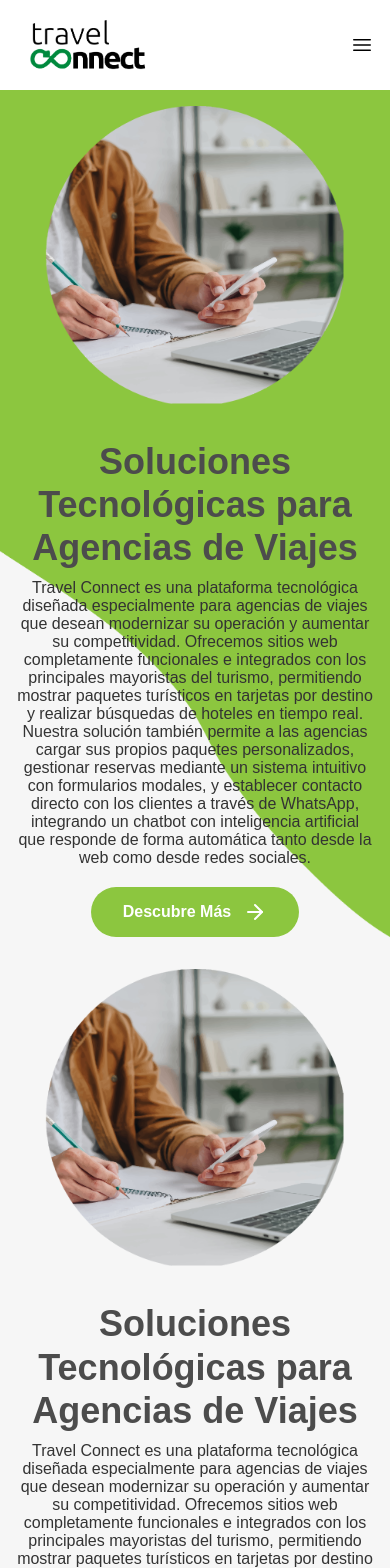
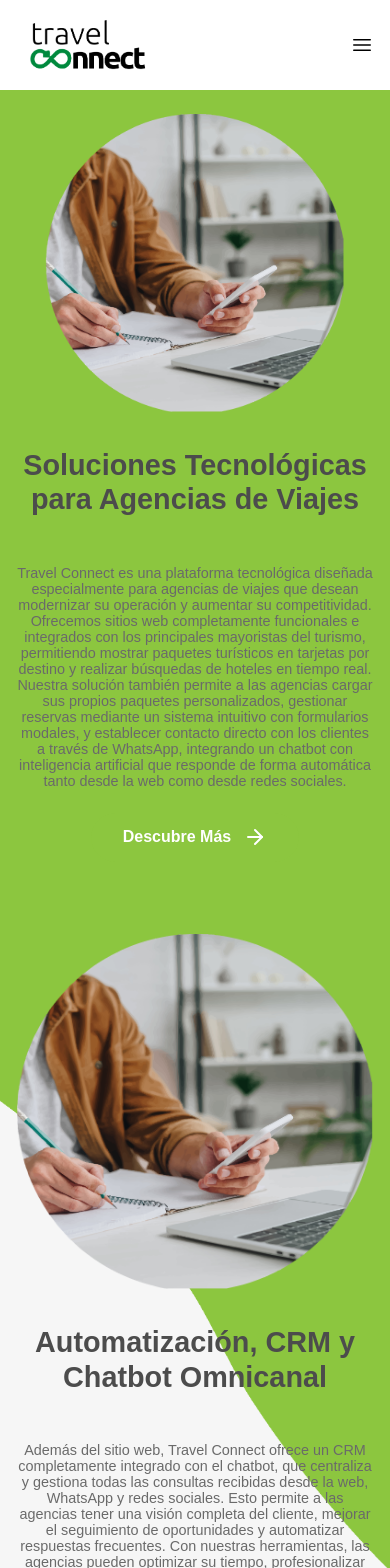
Before and after one commit to paolanovick/travel-connect-frontend, a React (Create React App) app: page / in a window 390 px wide. Shown: the top 1568 px of the page. Built offline with nearby package versions, Linux system fonts and the light colour scheme.

Commit message:
un solo container en nosotros

```diff
--- a/src/App.css
+++ b/src/App.css
@@ -80,6 +80,7 @@ nav {
   cursor: pointer;
   font-size: 1.5rem;
 }
+
 .plan-benefits {
   list-style: none;
   padding: 0;
@@ -126,73 +127,74 @@ nav {
   }
 }
 
-/* Estilos para la sección principal (hero) */
-.home-banner-container {
+/* NUEVA ESTRUCTURA: Contenedor unificado para secciones con background continuo */
+.home-banner-container.unified-sections {
   display: flex;
-  align-items: center;
-  justify-content: center;
-  gap: 2rem;
-  padding: 2rem;
+  flex-direction: column;
+  position: relative;
   background-size: cover;
   background-position: center;
-  position: relative;
-  min-height: 500px;
+  min-height: 100vh; /* Asegura altura suficiente para ambas secciones */
+  padding: 0; /* Sin padding en el contenedor principal */
 }
 
-/* Background siempre en la parte superior derecha */
-.home-bannerImage-container {
+/* Background verde continuo que cubre todo el contenedor */
+.unified-sections .home-bannerImage-container {
   position: absolute;
   top: 0;
   right: 0;
   z-index: -2;
-  max-width: 700px;
-  width: 50%;
+  width: 60%; /* Ajusta el ancho según prefieras */
   height: 100%;
 }
 
-.home-bannerImage-container img {
+.unified-sections .home-bannerImage-container img {
   width: 100%;
   height: 100%;
   object-fit: cover;
 }
 
-/* Hacer la imagen responsiva en pantallas medianas */
-@media (max-width: 1200px) {
-  .home-bannerImage-container {
-    width: 60%;
-  }
+/* Cada sección de contenido */
+.section-content {
+  display: flex;
+  align-items: center;
+  justify-content: center;
+  gap: 2rem;
+  padding: 4rem 2rem; /* Padding individual para cada sección */
+  position: relative;
+  z-index: 1;
+  min-height: 50vh; /* Cada sección ocupa al menos la mitad de la pantalla */
 }
 
-/* Hacer la imagen responsiva en pantallas pequeñas */
-@media (max-width: 800px) {
-  .home-bannerImage-container {
-    width: 70%;
-  }
-}
-
-.home-image-section {
-  max-width: 500px;
-  flex: 1;
-  z-index: 1;
-}
-
-.home-text-section {
+/* Orden normal para la primera sección */
+.section-content .home-text-section {
   flex: 1;
   display: flex;
   flex-direction: column;
   justify-content: center;
   align-items: flex-start;
-  padding: 0;
-  margin: 0;
-  z-index: 1;
   max-width: 700px;
+  z-index: 2;
 }
 
+.section-content .home-image-section {
+  flex: 1;
+  max-width: 500px;
+  z-index: 1;
+}
+
+/* Orden invertido para la segunda sección */
+.section-content.reverse-order {
+  flex-direction: row-reverse;
+}
+
+/* Estilos de texto y botones (mantener los originales) */
 .primary-heading {
   font-size: clamp(2rem, 5vw, 4rem);
   color: #4c4c4c;
   max-width: 600px;
   line-height: 1.2;
+  margin-bottom: 1.5rem;
 }
 
 .primary-text {
@@ -227,68 +229,47 @@ nav {
   background-color: #000000;
 }
 
-/* CORRECCIÓN PRINCIPAL: Responsive para móviles */
-@media (max-width: 1024px) {
-  .home-banner-container {
-    flex-direction: column;
-    text-align: center;
-    gap: 1rem;
-    padding: 2rem 1rem;
-    align-items: center;
-  }
-
-  .home-text-section {
-    align-items: center;
-    text-align: center;
-    order: 2; /* El texto va después de la imagen */
-    z-index: 2;
-  }
-
-  .home-image-section {
-    max-width: 400px;
-    order: 1; /* La imagen va primero */
-    z-index: 1;
-    margin-bottom: 1rem;
-  }
-
-  /* Asegurar que el fondo verde se mantenga */
-  .home-bannerImage-container {
-    position: absolute;
-    top: 0;
-    right: 0;
-    width: 100%;
-    height: 100%;
-    z-index: -1;
+/* Responsividad para las secciones unificadas */
+@media (max-width: 1200px) {
+  .unified-sections .home-bannerImage-container {
+    width: 70%;
   }
 }
 
-/* Para la tercera sección (último div) - mantener orden normal */
-.home-banner-container:last-child {
-  flex-direction: column;
-}
-
 @media (max-width: 1024px) {
-  .home-banner-container:last-child {
-    flex-direction: column; /* Mantener orden normal, no reverse */
+  .section-content,
+  .section-content.reverse-order {
+    flex-direction: column;
+    text-align: center;
+    gap: 2rem;
+    padding: 3rem 1rem;
   }
 
-  .home-banner-container:last-child .home-image-section {
-    order: 1; /* Imagen arriba */
+  .section-content .home-text-section {
+    align-items: center;
+    text-align: center;
+    order: 2; /* Texto siempre abajo en móvil */
   }
 
-  .home-banner-container:last-child .home-text-section {
-    order: 2; /* Texto abajo */
+  .section-content .home-image-section,
+  .section-content.reverse-order .home-image-section {
+    max-width: 400px;
+    order: 1; /* Imagen siempre arriba en móvil */
+  }
+
+  /* Background verde cubre toda la pantalla en móvil */
+  .unified-sections .home-bannerImage-container {
+    width: 100%;
   }
 }
 
-/* Ajustes para pantallas muy pequeñas */
 @media (max-width: 600px) {
-  .home-banner-container {
-    min-height: 450px;
-    padding: 1.5rem 1rem;
+  .section-content {
+    padding: 2rem 1rem;
+    min-height: 40vh;
   }
 
-  .home-image-section {
+  .section-content .home-image-section {
     max-width: 300px;
   }
 
@@ -302,9 +283,8 @@ nav {
 }
 
 @media(max-width: 400px) {
-  .home-banner-container {
-    padding: 1rem;
-    min-height: 400px;
+  .section-content {
+    padding: 1.5rem 1rem;
   }
 
   .primary-heading {
@@ -321,7 +301,9 @@ nav {
   }
 }
 
-/* Sección Nosotros - estilos similares a Home, manteniendo tus classes */
+/* Resto del CSS original para otras secciones... */
+
+/* Sección Nosotros - estilos originales mantenidos */
 .about-section-container {
   position: relative;
   padding: 4rem 2rem;
@@ -350,7 +332,6 @@ nav {
   object-fit: cover;
 }
 
-/* Fondo estático */
 .about-background-image-container {
   position: absolute;
   top: 0;
@@ -366,7 +347,6 @@ nav {
   object-fit: cover;
 }
 
-/* Imagen ilustrativa */
 .about-section-image-container {
   position: relative;
   flex: 0.9;
@@ -381,7 +361,6 @@ nav {
   height: auto;
 }
 
-/* Texto */
 .about-section-text-container {
   position: relative;
   z-index: 3;
@@ -393,7 +372,6 @@ nav {
   gap: 1rem;
 }
 
-/* Responsividad para about section - CORRECCIÓN APLICADA */
 @media(max-width: 1024px) {
   .about-section-container {
     flex-direction: column;
@@ -407,27 +385,25 @@ nav {
     margin-right: 0;
     margin-bottom: 0;
     max-width: 400px;
-    order: 1; /* Imagen primero */
+    order: 1;
     z-index: 2;
   }
 
   .about-section-text-container {
     align-items: center;
     text-align: center;
-    order: 2; /* Texto después */
+    order: 2;
     z-index: 3;
   }
 }
 
-/*Planes*/
-/* Contenedor principal */
+/* Planes - mantener estilos originales */
 .work-section-wrapper {
   padding: 50px 20px;
   background-color: #f5f5f5;
   text-align: center;
 }
 
-/* Título y descripción */
 .work-section-top {
   margin-bottom: 40px;
 }
@@ -439,20 +415,6 @@ nav {
   font-weight: bold;
 }
 
-.primary-heading {
-  font-size: 36px;
-  margin-bottom: 10px;
-  font-weight: bold;
-}
-
-.primary-text {
-  font-size: 16px;
-  max-width: 600px;
-  margin: 0 auto 20px;
-  color: #333;
-}
-
-/* Contenedor de los planes */
 .work-section-bottom {
   display: flex;
   flex-wrap: wrap;
@@ -460,7 +422,6 @@ nav {
   gap: 30px;
 }
 
-/* Cada tarjeta de plan */
 .work-section-info {
   background-color: #fff;
   padding: 20px;
@@ -478,25 +439,14 @@ nav {
   transform: translateY(-5px);
 }
 
-/* Icono */
 .info-boxes-img-container {
   margin-bottom: 15px;
 }
 
-/* Título del plan */
 .work-section-info h2 {
   font-size: 20px;
   margin-bottom: 10px;
   color: #222;
-}
-
-/* Beneficios */
-.plan-benefits {
-  list-style: none;
-  padding: 0;
-  margin-bottom: 15px;
-  font-size: 14px;
-  color: #555;
 }
 
 .plan-benefits li {
@@ -519,7 +469,6 @@ nav {
   color: #070707;
 }
 
-/* Botón */
 .btn-consultar {
   background-color: #8cc63f;
   color: #020202;
@@ -538,8 +487,7 @@ nav {
   background-color: #00000011;
 }
 
-/*producto*/
-/* Estilo para la sección completa */
+/* Productos */
 .products-section {
   position: relative;
   background-repeat: no-repeat;
@@ -548,7 +496,6 @@ nav {
   text-align: center;
 }
 
-/* Título */
 .section-title {
   font-size: 2.5rem;
   margin-bottom: 2rem;
@@ -556,7 +503,6 @@ nav {
   color: #fff;
 }
 
-/* Grid para los productos */
 .products-grid {
   display: grid;
   grid-template-columns: repeat(auto-fit, minmax(250px, 1fr));
@@ -565,7 +511,6 @@ nav {
   margin: 0 auto;
 }
 
-/* Tarjeta del producto */
 .product-card {
   background: rgba(255, 255, 255, 0.9);
   padding: 1.5rem;
@@ -582,7 +527,6 @@ nav {
   transform: translateY(-5px);
 }
 
-/* Imagen del producto */
 .product-card img {
   width: 100%;
   height: auto;
@@ -591,19 +535,16 @@ nav {
   border-radius: 8px;
 }
 
-/* Título */
 .product-card h3 {
   margin-bottom: 1rem;
   font-size: 1.5rem;
 }
 
-/* Texto */
 .product-card p {
   font-size: 1rem;
   line-height: 1.4;
 }
 
-/* Clase para la imagen del producto */
 .product-image {
   width: 100%;
   height: auto;
@@ -620,7 +561,6 @@ nav {
   color: #070707;
 }
 
-/* Para los títulos y párrafos */
 .section-title-formulario {
   font-size: 2.5rem;
   margin-bottom: 2rem;
@@ -639,7 +579,6 @@ nav {
   font-family: "Reem Kufi", sans-serif;
 }
 
-/* Título del formulario */
 .form-container h2 {
   text-align: center;
   margin-bottom: 1.5rem;
@@ -647,7 +586,6 @@ nav {
   color: #4c4c4c;
 }
 
-/* Inputs y textarea */
 .form-container input,
 .form-container textarea {
   width: 100%;
@@ -667,7 +605,6 @@ nav {
   outline: none;
 }
 
-/* Estilo del botón */
 .form-container button {
   width: 100%;
   padding: 14px;
@@ -686,7 +623,6 @@ nav {
   transform: translateY(-2px);
 }
 
-/* Mensaje de confirmación o error */
 .mensaje {
   margin-top: 1rem;
   text-align: center;
@@ -694,7 +630,6 @@ nav {
   color: #333;
 }
 
-/* Opcional: efecto en el mensaje */
 .mensaje.success {
   color: #4CAF50;
 }
@@ -708,7 +643,7 @@ nav {
   color: red;
 }
 
-/* Estilo general del footer */
+/* Footer */
 .footer {
   background-color: #8cc63f;
   padding: 40px 20px;
@@ -720,7 +655,6 @@ nav {
   box-sizing: border-box;
 }
 
-/* Contenedor principal centrado y con máximo ancho */
 .footer-container {
   max-width: 1200px;
   width: 100%;
@@ -729,7 +663,6 @@ nav {
   align-items: center;
 }
 
-/* Encabezado con logo y contenido */
 .footer-header {
   display: flex;
   align-items: flex-start;
@@ -738,13 +671,11 @@ nav {
   margin-bottom: 20px;
 }
 
-/* Logo */
 .footer-logo {
   width: 150px;
   height: auto;
 }
 
-/* Sección principal del footer (columnas y newsletter) */
 .footer-top {
   display: flex;
   flex-wrap: wrap;
@@ -754,7 +685,6 @@ nav {
   width: 100%;
 }
 
-/* Columnas con enlaces */
 .footer-column {
   flex: 1 1 150px;
   min-width: 120px;
@@ -773,7 +703,6 @@ nav {
   font-size: 1rem;
 }
 
-/* Sección de newsletter */
 .footer-newsletter {
   flex: 1 1 200px;
   min-width: 150px;
@@ -782,20 +711,17 @@ nav {
   width: 100%;
 }
 
-/* Título */
 .footer-newsletter h3 {
   margin-bottom: 10px;
   color: #fff;
 }
 
-/* Contenedor del input y botón */
 .newsletter-input {
   display: flex;
   gap: 10px;
   width: 100%;
 }
 
-/* Input */
 .newsletter-input input {
   flex: 1;
   padding: 8px;
@@ -805,7 +731,6 @@ nav {
   box-sizing: border-box;
 }
 
-/* Botón */
 .newsletter-input button {
   padding: 8px 12px;
   background-color: #fff;
@@ -816,7 +741,6 @@ nav {
   flex-shrink: 0;
 }
 
-/* Opcional: ajusta tamaño en pantallas pequeñas */
 @media(max-width: 400px){
   .newsletter-input {
     flex-direction: column;
@@ -826,7 +750,6 @@ nav {
   }
 }
 
-/* Redes sociales */
 .footer-socials {
   display: flex;
   gap: 10px;
@@ -842,7 +765,6 @@ nav {
   color: #fff;
 }
 
-/* Pie de página */
 .footer-bottom {
   width: 100%;
   border-top: 1px solid #ccc;
--- a/src/Components/Nosotros.js
+++ b/src/Components/Nosotros.js
@@ -8,28 +8,32 @@ import { FiArrowRight } from "react-icons/fi";
 const Nosotros = () => {
   return (
     <>
-      {/* Primera sección - originalmente de Home */}
-      <div className="home-banner-container">
+      {/* Contenedor unificado con background continuo */}
+      <div className="home-banner-container unified-sections">
+        {/* Background verde continuo */}
         <div className="home-bannerImage-container">
           <img src={BannerBackground} alt="Fondo del banner principal" />
         </div>
+
+        {/* Primera sección */}
+        <div className="section-content">
           <div className="home-text-section">
             <h1 className="primary-heading">
               Soluciones Tecnológicas para Agencias de Viajes
             </h1>
             <p className="primary-text">
-            Travel Connect es una plataforma tecnológica diseñada especialmente
-            para agencias de viajes que desean modernizar su operación y
-            aumentar su competitividad. Ofrecemos sitios web completamente
-            funcionales e integrados con los principales mayoristas del turismo,
-            permitiendo mostrar paquetes turísticos en tarjetas por destino y
-            realizar búsquedas de hoteles en tiempo real. Nuestra solución
-            también permite a las agencias cargar sus propios paquetes
-            personalizados, gestionar reservas mediante un sistema intuitivo con
-            formularios modales, y establecer contacto directo con los clientes
-            a través de WhatsApp, integrando un chatbot con inteligencia
-            artificial que responde de forma automática tanto desde la web como
-            desde redes sociales.
+              Travel Connect es una plataforma tecnológica diseñada
+              especialmente para agencias de viajes que desean modernizar su
+              operación y aumentar su competitividad. Ofrecemos sitios web
+              completamente funcionales e integrados con los principales
+              mayoristas del turismo, permitiendo mostrar paquetes turísticos en
+              tarjetas por destino y realizar búsquedas de hoteles en tiempo
+              real. Nuestra solución también permite a las agencias cargar sus
+              propios paquetes personalizados, gestionar reservas mediante un
+              sistema intuitivo con formularios modales, y establecer contacto
+              directo con los clientes a través de WhatsApp, integrando un
+              chatbot con inteligencia artificial que responde de forma
+              automática tanto desde la web como desde redes sociales.
             </p>
             <button className="secondary-button">
               Descubre Más <FiArrowRight />
@@ -40,35 +44,31 @@ const Nosotros = () => {
           </div>
         </div>
 
-
-
-      {/* Tercera sección - igual al div 1 pero con background del div 2 y orden invertido */}
-      <div className="home-banner-container">
-
+        {/* Segunda sección con orden invertido */}
+        <div className="section-content reverse-order">
           <div className="home-image-section">
             <img src={BannerImage} alt="Imagen ilustrativa de viajes" />
           </div>
           <div className="home-text-section">
             <h1 className="primary-heading">
-            Soluciones Tecnológicas para Agencias de Viajes
+              Automatización, CRM y Chatbot Omnicanal
             </h1>
             <p className="primary-text">
-            Travel Connect es una plataforma tecnológica diseñada especialmente
-            para agencias de viajes que desean modernizar su operación y
-            aumentar su competitividad. Ofrecemos sitios web completamente
-            funcionales e integrados con los principales mayoristas del turismo,
-            permitiendo mostrar paquetes turísticos en tarjetas por destino y
-            realizar búsquedas de hoteles en tiempo real. Nuestra solución
-            también permite a las agencias cargar sus propios paquetes
-            personalizados, gestionar reservas mediante un sistema intuitivo con
-            formularios modales, y establecer contacto directo con los clientes
-            a través de WhatsApp, integrando un chatbot con inteligencia
-            artificial que responde de forma automática tanto desde la web como
-            desde redes sociales.
+              Además del sitio web, Travel Connect ofrece un CRM completamente
+              integrado con el chatbot, que centraliza y gestiona todas las
+              consultas recibidas desde la web, WhatsApp y redes sociales. Esto
+              permite a las agencias tener una visión completa del cliente,
+              mejorar el seguimiento de oportunidades y automatizar respuestas
+              frecuentes. Con nuestras herramientas, las agencias pueden
+              optimizar su tiempo, profesionalizar su atención al cliente y
+              aumentar sus ventas. Travel Connect no solo brinda tecnología,
+              sino una transformación completa del modelo de negocio para el
+              ecosistema digital actual.
             </p>
             <button className="secondary-button">
               Descubre Más <FiArrowRight />
             </button>
+          </div>
         </div>
       </div>
     </>
```
Lines whose indentation alone changed are shown as unchanged.
